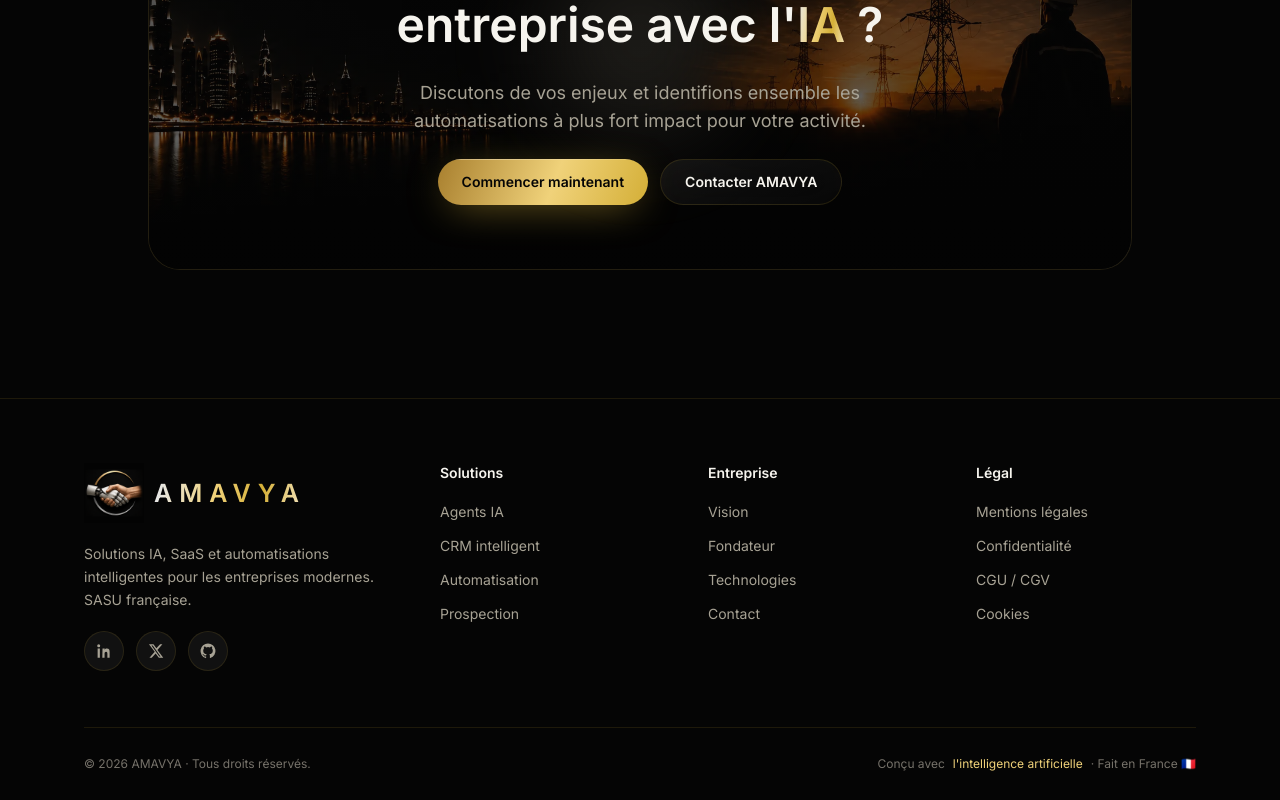
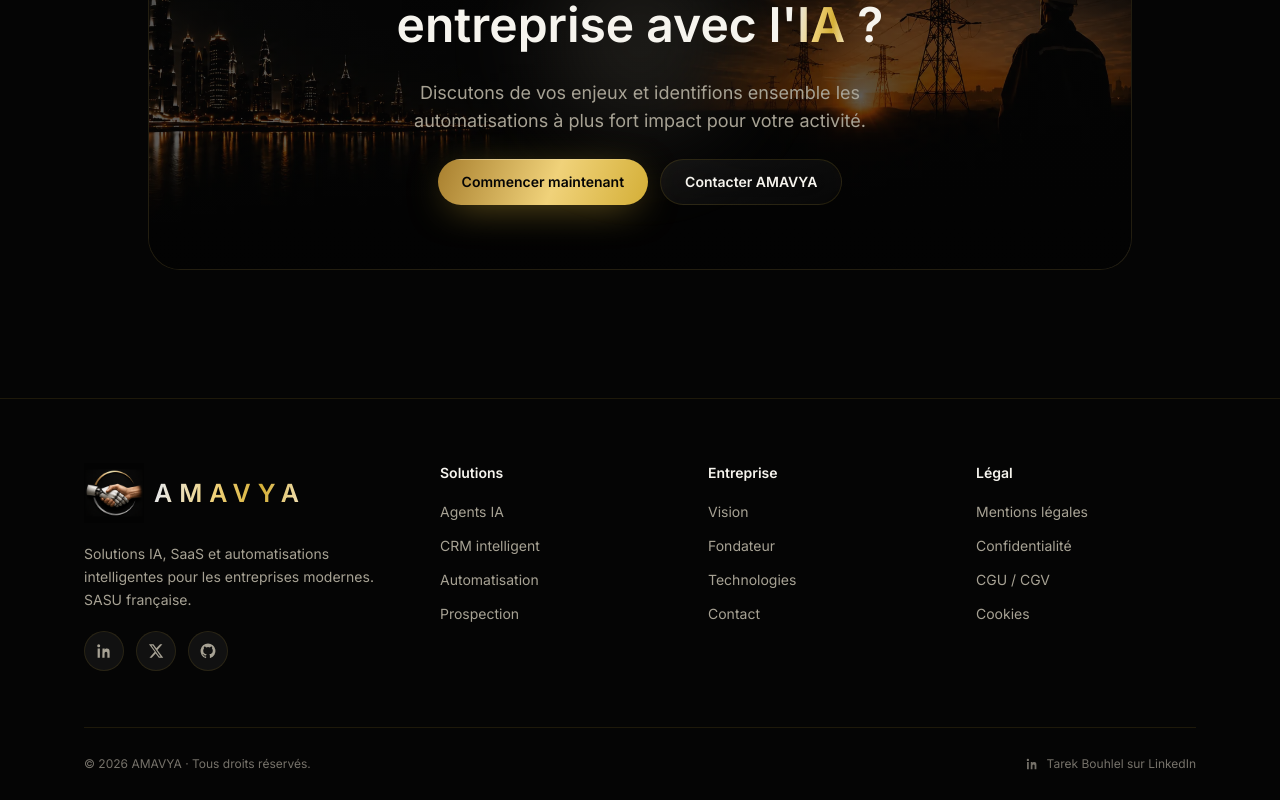
Before and after one commit to bouhleltarek06220-a11y/ARTCOL, a Next.js app in the folder amavya/: page / in a window 1280 px wide. Shown: the part 4148-4948 px from the top of the page. Built offline with nearby package versions, Linux system fonts and the light colour scheme.

Commit message:
feat(amavya): lien LinkedIn dans le footer
Remplace "Conçu avec l'intelligence artificielle · Fait en France" par un
lien vers le LinkedIn du fondateur, et branche l'icône LinkedIn existante.

https://claude.ai/code/session_011ZB887wHk8ZA7STPLqssmn

```diff
--- a/amavya/components/Footer.jsx
+++ b/amavya/components/Footer.jsx
@@ -33,7 +33,7 @@ const COLUMNS = [
 const SOCIALS = [
   {
     label: "LinkedIn",
-    href: "#",
+    href: "https://www.linkedin.com/in/tarek-bouhlel",
     path: "M6.94 5a2 2 0 1 1-4 0 2 2 0 0 1 4 0zM3.5 8.5h3V21h-3zM10 8.5h2.9v1.7h.04c.4-.76 1.4-1.56 2.9-1.56 3.1 0 3.66 2 3.66 4.7V21h-3v-5.2c0-1.24-.02-2.84-1.74-2.84-1.74 0-2 1.36-2 2.76V21h-3z",
   },
   {
@@ -67,6 +67,8 @@ export default function Footer() {
                   key={s.label}
                   href={s.href}
                   aria-label={s.label}
+                  target={s.href !== "#" ? "_blank" : undefined}
+                  rel={s.href !== "#" ? "noopener noreferrer" : undefined}
                   className="flex h-10 w-10 items-center justify-center rounded-xl border border-white/10 bg-white/5 text-muted transition-all hover:-translate-y-0.5 hover:border-gold/40 hover:text-paper"
                 >
                   <svg width="18" height="18" viewBox="0 0 24 24" fill="currentColor">
@@ -100,11 +102,17 @@ export default function Footer() {
         {/* Bas de footer */}
         <div className="mt-14 flex flex-col items-center justify-between gap-4 border-t border-white/10 py-7 text-xs text-muted-soft sm:flex-row">
           <p>© {year} AMAVYA · Tous droits réservés.</p>
-          <p className="flex items-center gap-2">
-            Conçu avec
-            <span className="text-gold-bright">l'intelligence artificielle</span>
-            · Fait en France 🇫🇷
-          </p>
+          <a
+            href="https://www.linkedin.com/in/tarek-bouhlel"
+            target="_blank"
+            rel="noopener noreferrer"
+            className="flex items-center gap-2 transition-colors hover:text-paper"
+          >
+            <svg width="14" height="14" viewBox="0 0 24 24" fill="currentColor" aria-hidden="true">
+              <path d="M6.94 5a2 2 0 1 1-4 0 2 2 0 0 1 4 0zM3.5 8.5h3V21h-3zM10 8.5h2.9v1.7h.04c.4-.76 1.4-1.56 2.9-1.56 3.1 0 3.66 2 3.66 4.7V21h-3v-5.2c0-1.24-.02-2.84-1.74-2.84-1.74 0-2 1.36-2 2.76V21h-3z" />
+            </svg>
+            Tarek Bouhlel sur LinkedIn
+          </a>
         </div>
       </div>
     </footer>
```
